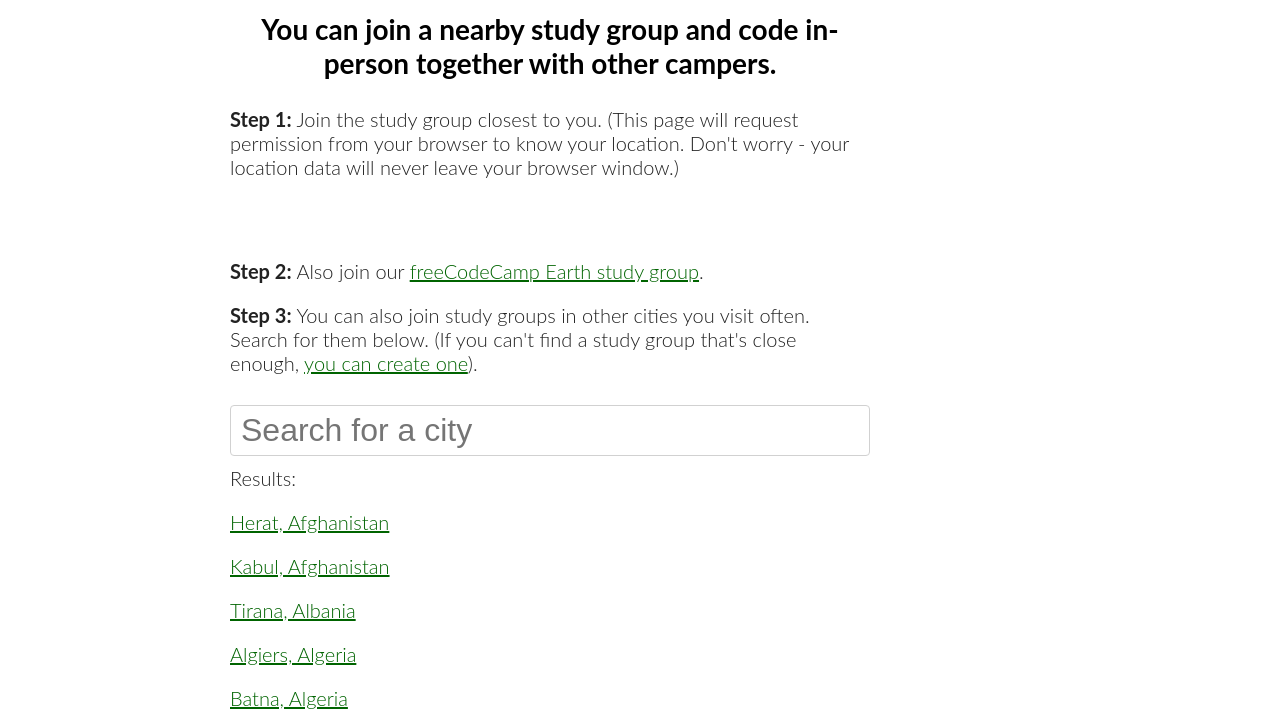
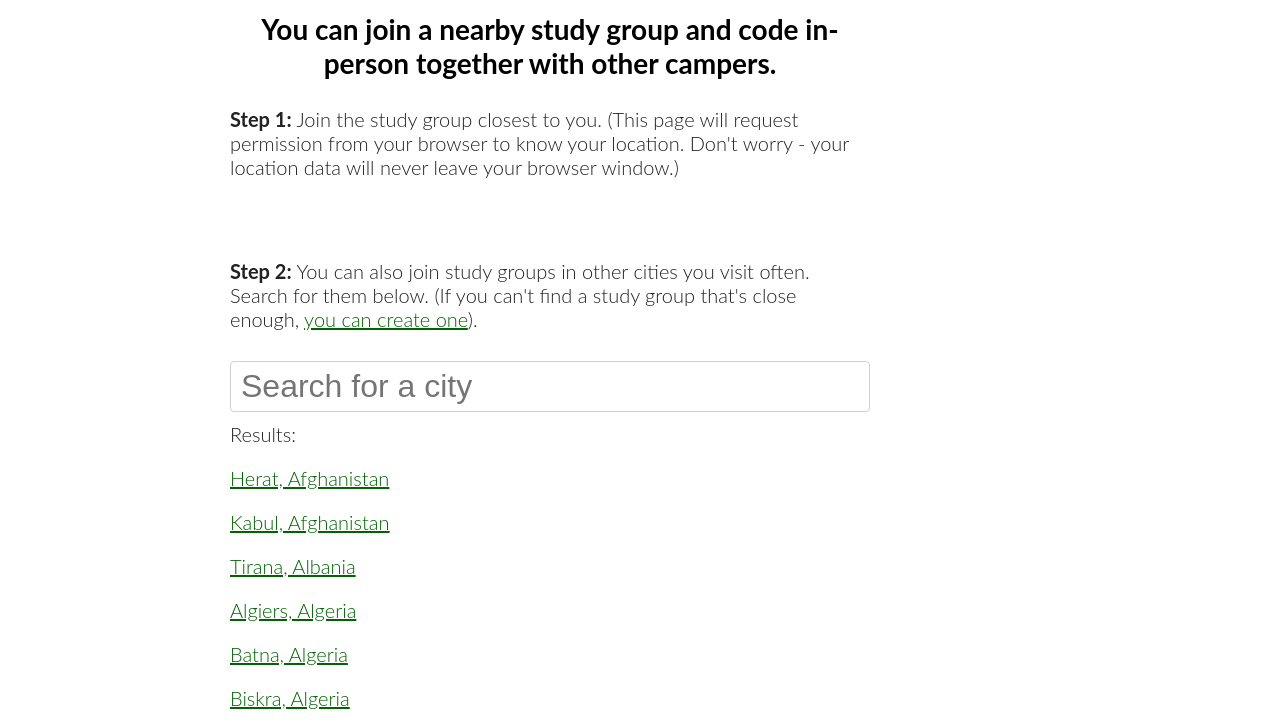
Before and after one commit to freeCodeCamp/study-group-directory, a website: page index.html in a window 1280 px wide. Shown: the part 67-794 px from the top of the page. Drawn offline with nearby package versions, Linux system fonts and the light colour scheme.

Commit message:
remove reference to freecodecamp earth

```diff
--- a/index.html
+++ b/index.html
@@ -128,8 +128,7 @@
 
     <div class="row">
       <div class="eleven columns offset-by-one content">
-        <p><strong>Step 2: </strong>Also join our <a href="https://www.facebook.com/groups/freeCodeCampEarth/" target="_blank">freeCodeCamp Earth study group</a>.</p>
-        <p><strong>Step 3: </strong>You can also join study groups in other cities you visit often. Search for them below. (If you can't find a study group that's close enough, <a href="https://forum.freecodecamp.org/t/how-to-create-a-local-group/19532" target="_blank">you can create one</a>).
+        <p><strong>Step 2: </strong>You can also join study groups in other cities you visit often. Search for them below. (If you can't find a study group that's close enough, <a href="https://forum.freecodecamp.org/t/how-to-create-a-local-group/19532" target="_blank">you can create one</a>).
         <br>
         <div class="doc-section" id="guests">
           <form>
```
